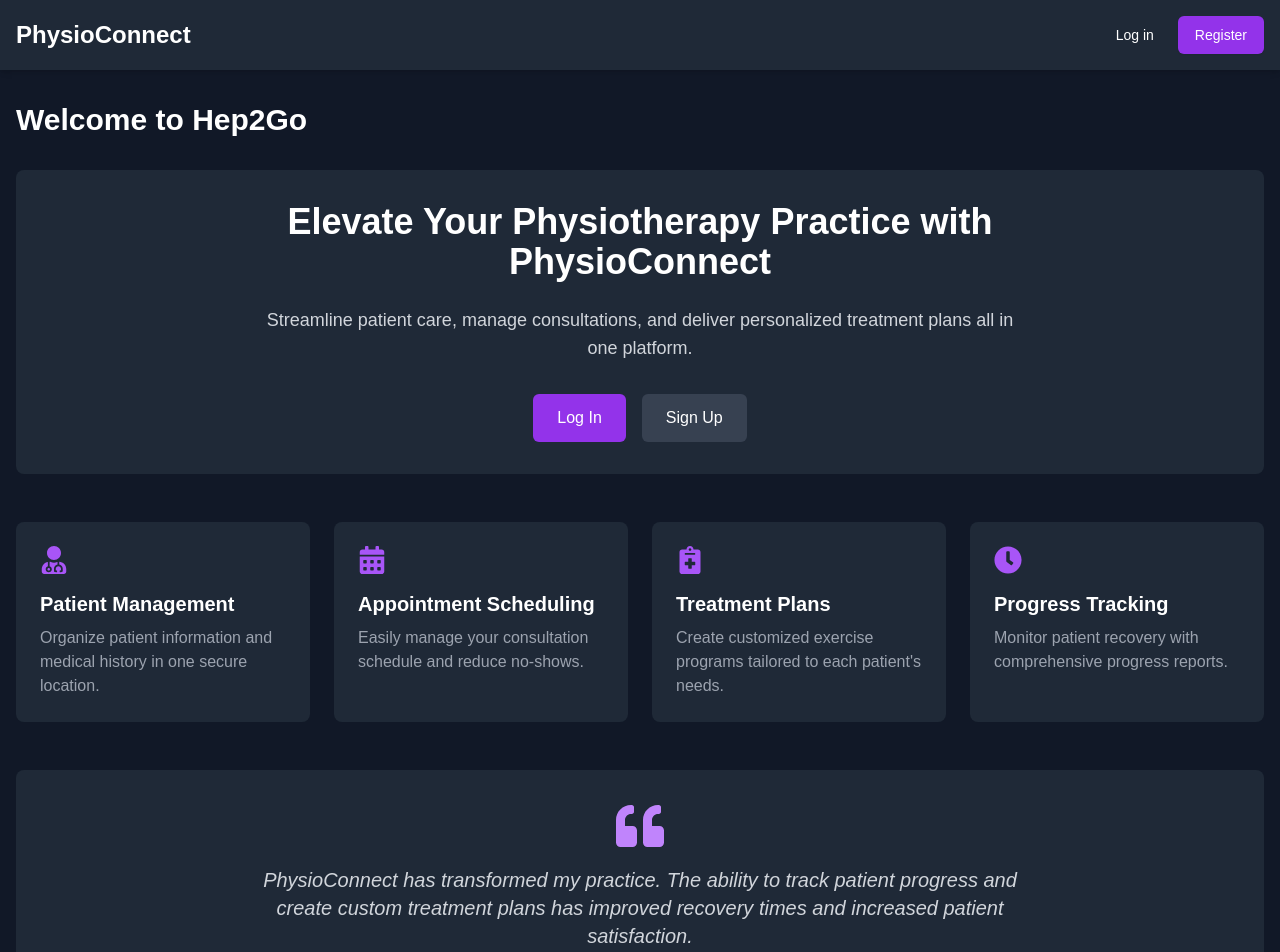
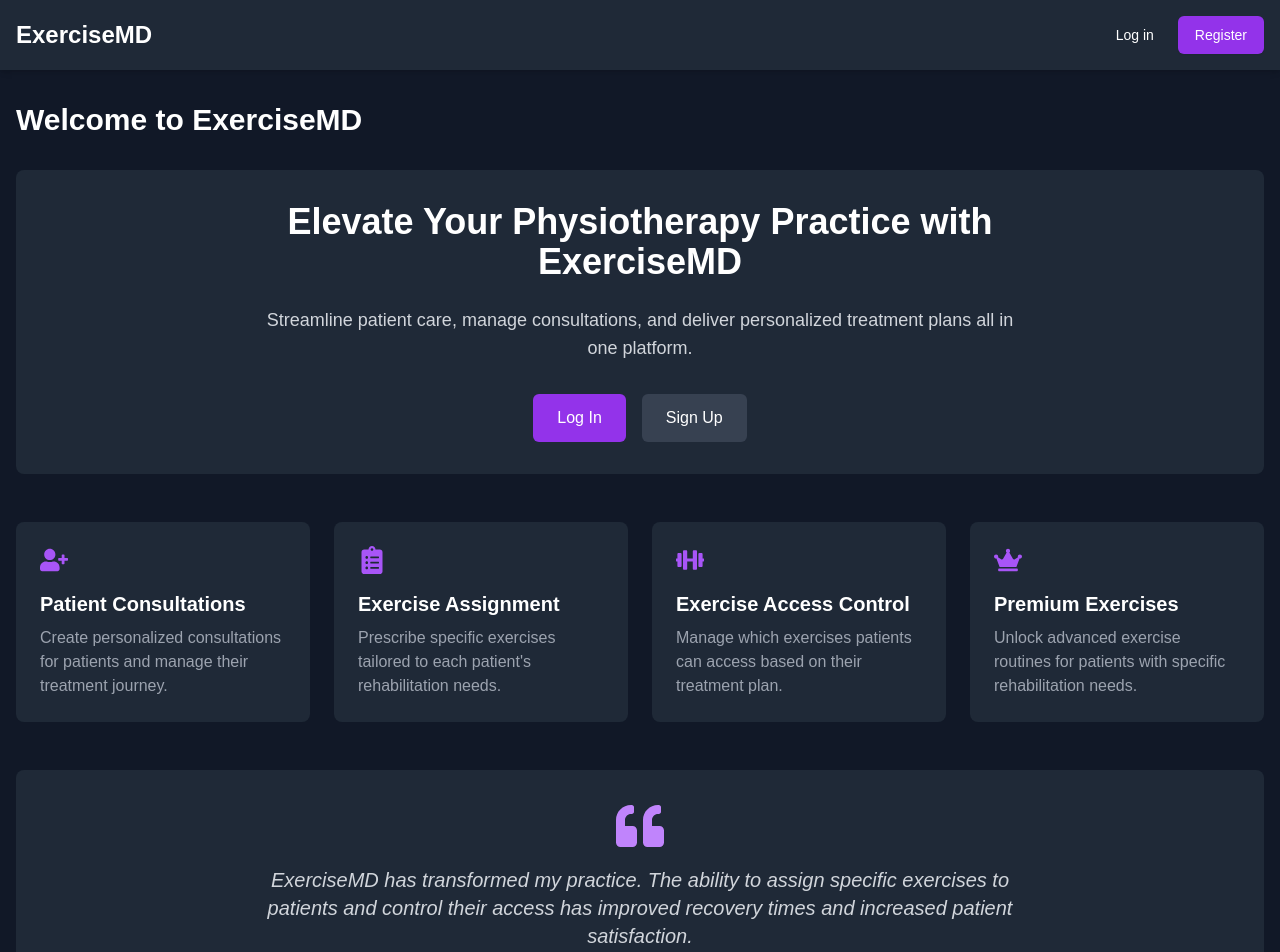
Before and after one commit to RaviKiran25052/DailyPhysio_Frontend, a React (Create React App) app: page /therapist in a window 1280 px wide. Shown: the top 952 px of the page. Built offline with nearby package versions, Linux system fonts and the light colour scheme; the HTML template or start-up script is replaced by a standard one.

Commit message:
therapistfeaturescard

```diff
--- a/src/Components/Therapist/FeaturedSection.jsx
+++ b/src/Components/Therapist/FeaturedSection.jsx
@@ -1,5 +1,5 @@
 import React from 'react'
-import { FaCalendarAlt, FaClock, FaNotesMedical, FaUserMd } from 'react-icons/fa';
+import { FaUserPlus, FaClipboardList, FaDumbbell, FaCrown } from 'react-icons/fa';
 
 const FeaturedSection = ({ onLogin, onRegister }) => {
 	return (
@@ -7,7 +7,7 @@ const FeaturedSection = ({ onLogin, onRegister }) => {
 			{/* Hero Section */}
 			<div className="bg-gray-800 rounded-lg p-8 mb-8">
 				<div className="max-w-3xl mx-auto text-center">
-					<h1 className="text-3xl md:text-4xl font-bold text-white mb-6">Elevate Your Physiotherapy Practice with PhysioConnect</h1>
+					<h1 className="text-3xl md:text-4xl font-bold text-white mb-6">Elevate Your Physiotherapy Practice with ExerciseMD</h1>
 					<p className="text-gray-300 text-lg mb-8">Streamline patient care, manage consultations, and deliver personalized treatment plans all in one platform.</p>
 					<div className="flex flex-col sm:flex-row gap-4 justify-center">
 						<button
@@ -26,38 +26,38 @@ const FeaturedSection = ({ onLogin, onRegister }) => {
 				</div>
 			</div>
 
-			{/* Features Section */}
+			{/* Features Section - Updated to match actual functionality */}
 			<div className="grid grid-cols-1 md:grid-cols-2 lg:grid-cols-4 gap-6">
 				<div className="bg-gray-800 p-6 rounded-lg">
 					<div className="text-purple-500 mb-4">
-						<FaUserMd size={28} />
+						<FaUserPlus size={28} />
 					</div>
-					<h3 className="text-xl font-semibold text-white mb-2">Patient Management</h3>
-					<p className="text-gray-400">Organize patient information and medical history in one secure location.</p>
+					<h3 className="text-xl font-semibold text-white mb-2">Patient Consultations</h3>
+					<p className="text-gray-400">Create personalized consultations for patients and manage their treatment journey.</p>
 				</div>
 
 				<div className="bg-gray-800 p-6 rounded-lg">
 					<div className="text-purple-500 mb-4">
-						<FaCalendarAlt size={28} />
+						<FaClipboardList size={28} />
 					</div>
-					<h3 className="text-xl font-semibold text-white mb-2">Appointment Scheduling</h3>
-					<p className="text-gray-400">Easily manage your consultation schedule and reduce no-shows.</p>
+					<h3 className="text-xl font-semibold text-white mb-2">Exercise Assignment</h3>
+					<p className="text-gray-400">Prescribe specific exercises tailored to each patient's rehabilitation needs.</p>
 				</div>
 
 				<div className="bg-gray-800 p-6 rounded-lg">
 					<div className="text-purple-500 mb-4">
-						<FaNotesMedical size={28} />
+						<FaDumbbell size={28} />
 					</div>
-					<h3 className="text-xl font-semibold text-white mb-2">Treatment Plans</h3>
-					<p className="text-gray-400">Create customized exercise programs tailored to each patient's needs.</p>
+					<h3 className="text-xl font-semibold text-white mb-2">Exercise Access Control</h3>
+					<p className="text-gray-400">Manage which exercises patients can access based on their treatment plan.</p>
 				</div>
 
 				<div className="bg-gray-800 p-6 rounded-lg">
 					<div className="text-purple-500 mb-4">
-						<FaClock size={28} />
+						<FaCrown size={28} />
 					</div>
-					<h3 className="text-xl font-semibold text-white mb-2">Progress Tracking</h3>
-					<p className="text-gray-400">Monitor patient recovery with comprehensive progress reports.</p>
+					<h3 className="text-xl font-semibold text-white mb-2">Premium Exercises</h3>
+					<p className="text-gray-400">Unlock advanced exercise routines for patients with specific rehabilitation needs.</p>
 				</div>
 			</div>
 
@@ -69,7 +69,7 @@ const FeaturedSection = ({ onLogin, onRegister }) => {
 							<path d="M464 256h-80v-64c0-35.3 28.7-64 64-64h8c13.3 0 24-10.7 24-24V56c0-13.3-10.7-24-24-24h-8c-88.4 0-160 71.6-160 160v240c0 26.5 21.5 48 48 48h128c26.5 0 48-21.5 48-48V304c0-26.5-21.5-48-48-48zm-288 0H96v-64c0-35.3 28.7-64 64-64h8c13.3 0 24-10.7 24-24V56c0-13.3-10.7-24-24-24h-8C71.6 32 0 103.6 0 192v240c0 26.5 21.5 48 48 48h128c26.5 0 48-21.5 48-48V304c0-26.5-21.5-48-48-48z"></path>
 						</svg>
 					</div>
-					<p className="text-xl text-gray-300 italic mb-6">PhysioConnect has transformed my practice. The ability to track patient progress and create custom treatment plans has improved recovery times and increased patient satisfaction.</p>
+					<p className="text-xl text-gray-300 italic mb-6">ExerciseMD has transformed my practice. The ability to assign specific exercises to patients and control their access has improved recovery times and increased patient satisfaction.</p>
 					<div className="font-medium text-white">Dr. Sarah Johnson</div>
 					<div className="text-sm text-gray-400">Physical Therapist, Seattle Rehabilitation Center</div>
 				</div>
--- a/src/Components/Therapist/TherapistDashboard.jsx
+++ b/src/Components/Therapist/TherapistDashboard.jsx
@@ -210,7 +210,7 @@ const TherapistDashboard = () => {
 			<main className="container mx-auto px-4 py-8">
 				<div className="flex justify-between items-center mb-8">
 					<h1 className="text-3xl font-bold">
-						{isLoggedIn ? 'Your Consultations' : 'Welcome to Hep2Go'}
+						{isLoggedIn ? 'Your Consultations' : 'Welcome to ExerciseMD'}
 					</h1>
 
 					{isLoggedIn && (
@@ -262,10 +262,10 @@ const TherapistDashboard = () => {
 								<path d="M17 2L12 7L7 2" stroke="currentColor" strokeWidth="2" strokeLinecap="round" strokeLinejoin="round" />
 								<path d="M12 7V18" stroke="currentColor" strokeWidth="2" strokeLinecap="round" strokeLinejoin="round" />
 							</svg>
-							<span className="text-white font-medium">Hep2Go</span>
+							<span className="text-white font-medium">ExerciseMD</span>
 						</div>
 						<div className="text-gray-400 text-sm">
-							© 2025 Hep2Go. All rights reserved.
+							© 2025 ExerciseMD. All rights reserved.
 						</div>
 					</div>
 				</div>
--- a/src/Components/Therapist/TherapistHeader.jsx
+++ b/src/Components/Therapist/TherapistHeader.jsx
@@ -32,7 +32,7 @@ const TherapistHeader = ({ onLogin, onRegister }) => {
 		<header className="bg-gray-800 shadow-md">
 			<div className="container mx-auto px-4 py-4 flex justify-between items-center">
 				<div onClick={() => navigate('/')} className="cursor-pointer">
-					<h1 className="text-2xl font-bold text-white">PhysioConnect</h1>
+					<h1 className="text-2xl font-bold text-white">ExerciseMD</h1>
 				</div>
 
 				<div className="flex items-center">
--- a/src/Components/admin/Therapist/TherapistCard.jsx
+++ b/src/Components/admin/Therapist/TherapistCard.jsx
@@ -30,24 +30,23 @@ const TherapistCard = ({ therapist, onEdit, onDelete }) => {
 
       {/* Info Section */}
       <div className="bg-gray-700 bg-opacity-40 p-4 rounded-lg my-6">
-        <div className="grid grid-cols-2 gap-6 text-sm">
-
+        <div className="grid grid-cols-1 md:grid-cols-2 gap-4">
           {/* Email */}
-          <div>
+          <div className="overflow-hidden">
             <div className="flex items-center space-x-2 mb-1">
-              <FaEnvelope className="text-purple-400" />
+              <FaEnvelope className="text-purple-400 flex-shrink-0" />
               <span className="text-gray-400 font-medium">Email</span>
             </div>
-            <span className="text-gray-300">{therapist.email}</span>
+            <span className="text-gray-300 text-sm truncate block">{therapist.email}</span>
           </div>
 
           {/* Hospital/Clinic */}
-          <div>
+          <div className="overflow-hidden">
             <div className="flex items-center space-x-2 mb-1">
-              <FaHospital className="text-purple-400" />
+              <FaHospital className="text-purple-400 flex-shrink-0" />
               <span className="text-gray-400 font-medium">Hospital/Clinic</span>
             </div>
-            <span className="text-gray-300">{therapist.workingAt}</span>
+            <span className="text-gray-300 text-sm truncate block">{therapist.workingAt}</span>
           </div>
 
           {/* Consultation Count */}
@@ -67,7 +66,6 @@ const TherapistCard = ({ therapist, onEdit, onDelete }) => {
             </div>
             <span className="text-purple-300 italic">{therapist.experience} years</span>
           </div>
-
         </div>
       </div>
 
```
